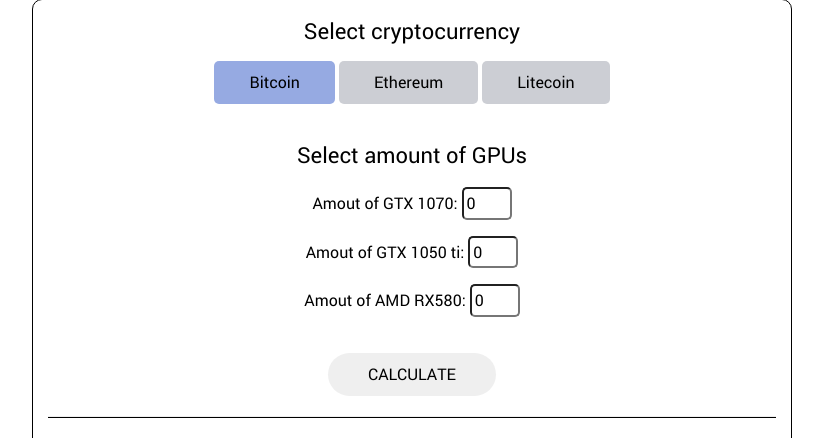
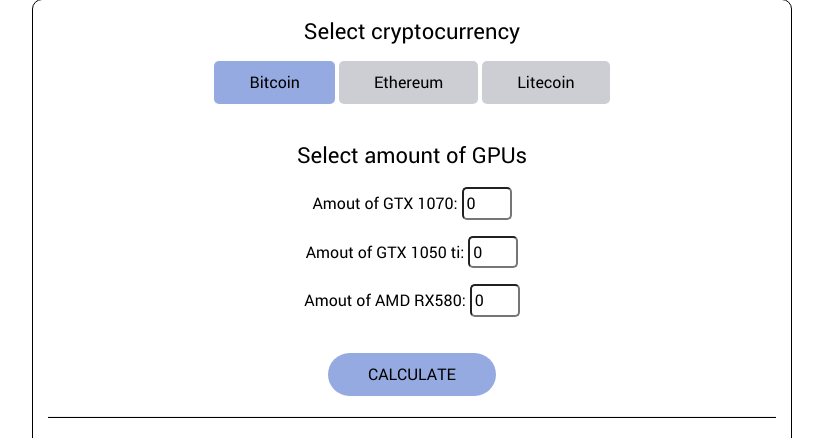
Before and after one commit to AIexei/TransCrypt, a Django app: page / in a window 1280 px wide, while the restyled element is pressed. Shown: the part 81-519 px from the top of the page, without its empty margins (228-1051 px from the left). Run offline with Django 3.2, Linux system fonts and the light colour scheme; some libraries are stand-ins or nearby versions.

Commit message:
some changes

```diff
--- a/functionality/static/functionality/css/mystyles.css
+++ b/functionality/static/functionality/css/mystyles.css
@@ -68,6 +68,10 @@ hr {
 	border-radius: 100px;
 }
 
+#submit:active {
+    background-color: rgba(7, 54, 185, 0.42);
+}
+
 .text-center {
 	text-align: center;
 }
```
